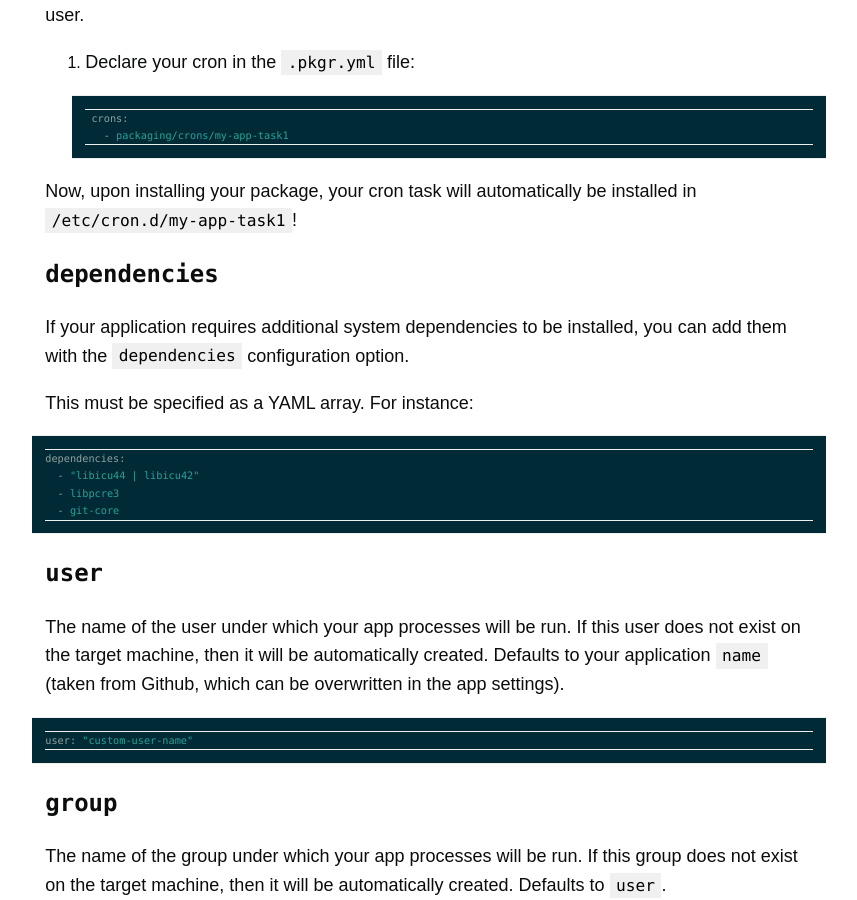
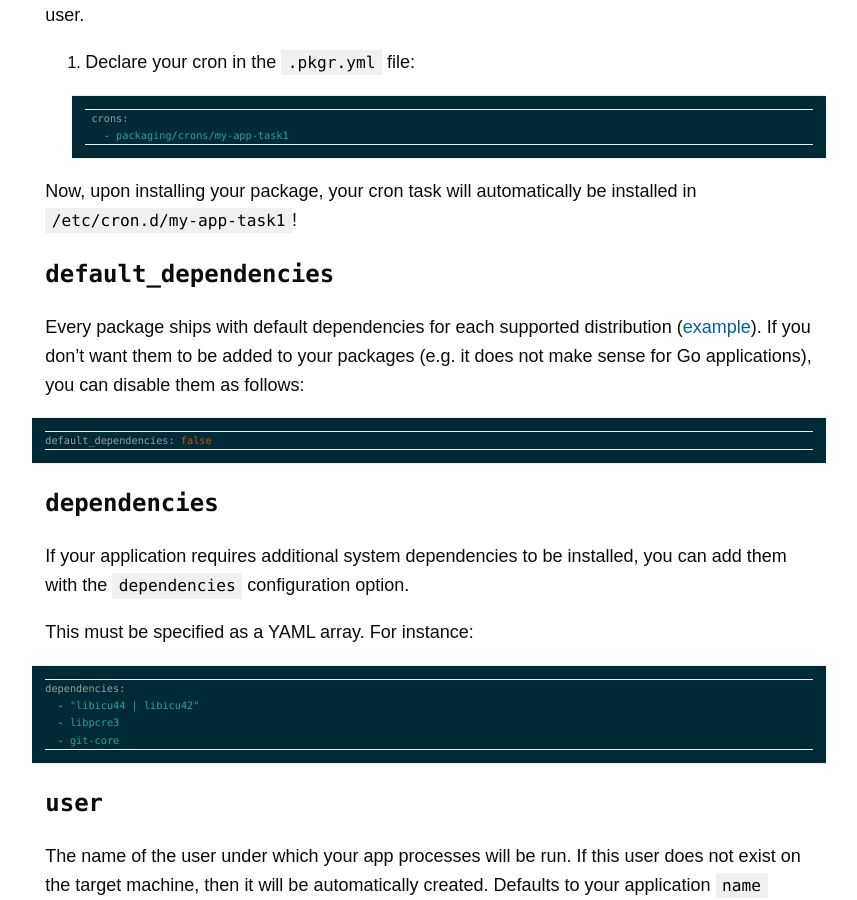
Before and after one commit to pkgr/pkgr.github.io, a Jekyll site: the page built from _articles/customizing-the-build.md, in a window 1280 px wide and 900 px high, scrolled down 2077 px. Shown: the whole window, without its empty margins (357-1214 px from the left). Built offline with Jekyll 4.4.1, drawn with Linux system fonts in a browser that asks for light colours; Markdown is read by kramdown in place of the engine named in the settings; some of the changed text lies outside the part shown.

Commit message:
default_dependencies

````diff
--- a/_articles/customizing-the-build.md
+++ b/_articles/customizing-the-build.md
@@ -94,6 +94,17 @@ Let's say you need to run the `rake crons:task1` every hour, here is what you ne
     ```
 
 Now, upon installing your package, your cron task will automatically be installed in `/etc/cron.d/my-app-task1`!
+
+## `default_dependencies`
+
+Every package ships with default dependencies for each supported distribution
+([example](https://github.com/crohr/pkgr/blob/master/data/dependencies/debian.yml)).
+If you don't want them to be added to your packages (e.g. it does not make
+sense for Go applications), you can disable them as follows:
+
+```yaml
+default_dependencies: false
+```
 
 ## `dependencies`
 
````
